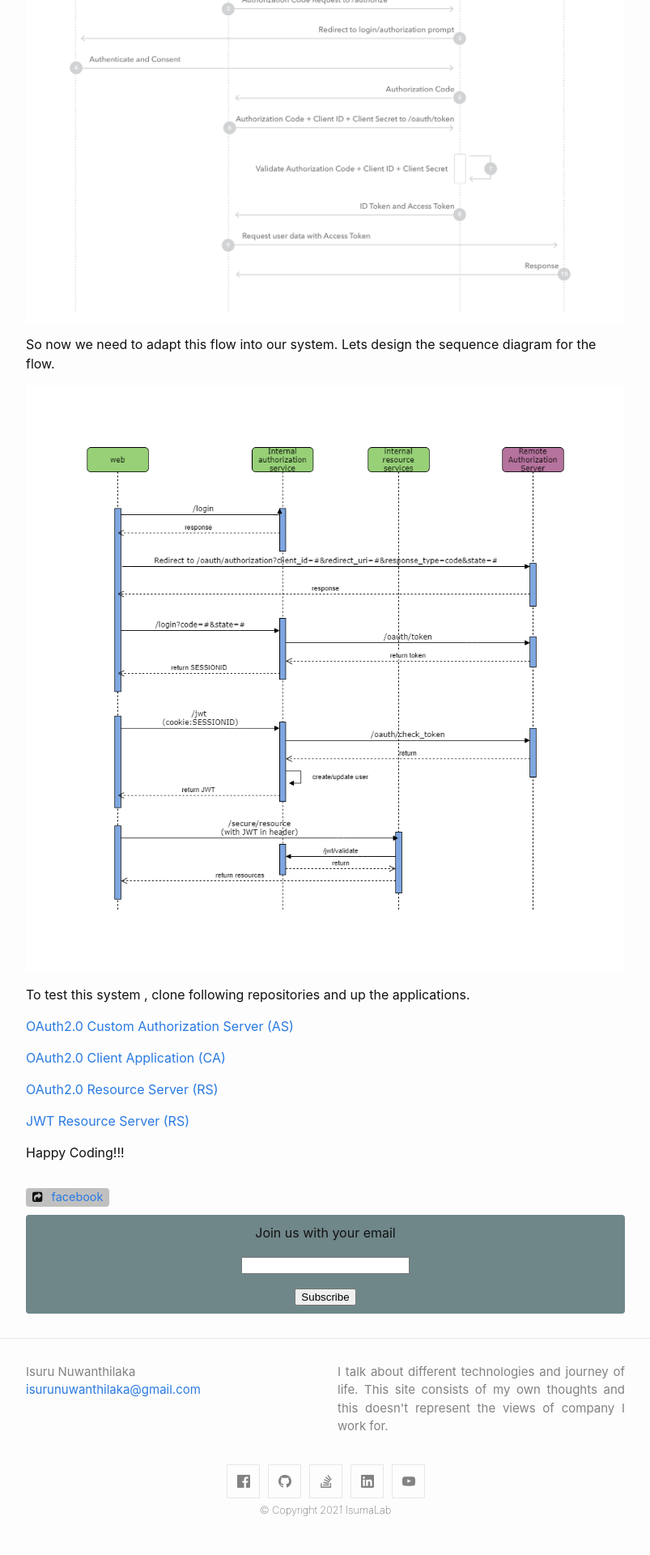
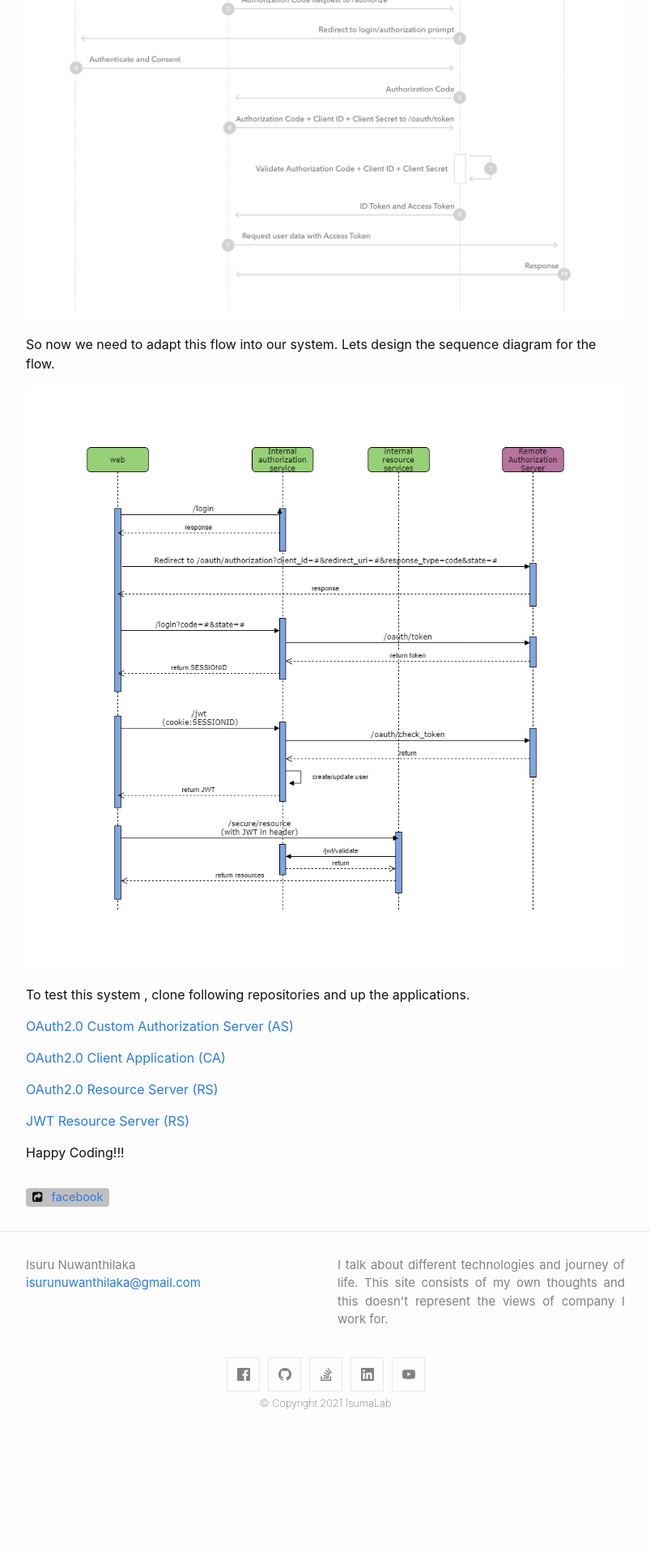
Before and after one commit to isurunuwanthilaka/isurunuwanthilaka.github.io, a Jekyll site: the page built from _posts/2020-10-25-oauth2-jwt-hybrid-architecture.md, in a window 1280 px wide. Shown: the part 1214-3134 px from the top of the page at 81% size, without its empty margins (238-1041 px from the left). Built offline with Jekyll 4.4.1, drawn with Linux system fonts in a browser that asks for light colours; nearby versions of some CDN libraries; after the commit the page ends 3002 px from its top, so only the background shows below that.

Commit message:
remove feedburner

```diff
--- a/_layouts/post.html
+++ b/_layouts/post.html
@@ -41,15 +41,5 @@ layout: default
 
   <br/>
 
-  <form class="email-subscription"
-    action="https://feedburner.google.com/fb/a/mailverify" method="post" target="popupwindow"
-    onsubmit="window.open('https://feedburner.google.com/fb/a/mailverify?uri=IsuruNuwanthilakasBlog', 'popupwindow', 'scrollbars=yes,width=550,height=520');return true">
-    <p>Join us with your email</p>
-    <p><input type="text" style="width:200px" name="email" /></p>
-    <input type="hidden" value="IsuruNuwanthilakasBlog" name="uri" />
-    <input type="hidden" name="loc" value="en_US" />
-    <input type="submit" value="Subscribe" />
-  </form>
-
   <a class="u-url" href="{{ page.url | relative_url }}" hidden></a>
 </article>
--- a/_sass/minima/custom-styles.scss
+++ b/_sass/minima/custom-styles.scss
@@ -56,15 +56,6 @@
   @include relative-font-size(1.125);
 }
 
-.email-subscription{
-  margin-top: 10px;
-  display: block;
-  text-align: center;
-  padding: 10px;
-  border-radius: 4px;
-  background: #70878a;
-}
-
 figure {
   border: 1px #cccccc solid;
   padding: 4px;
```
